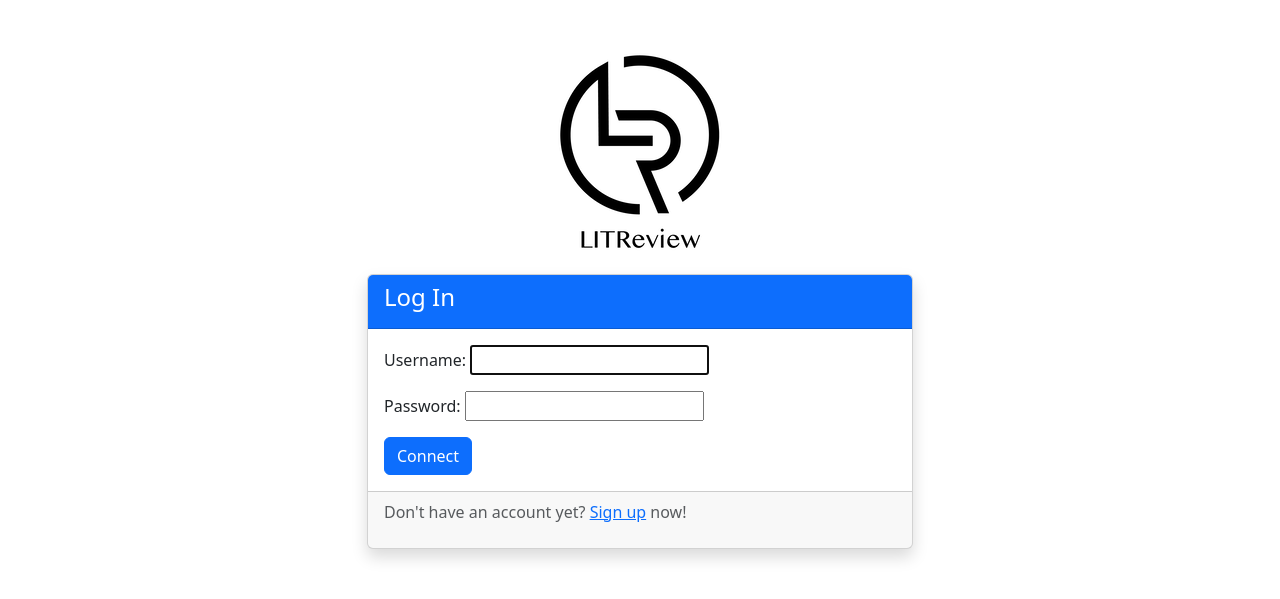
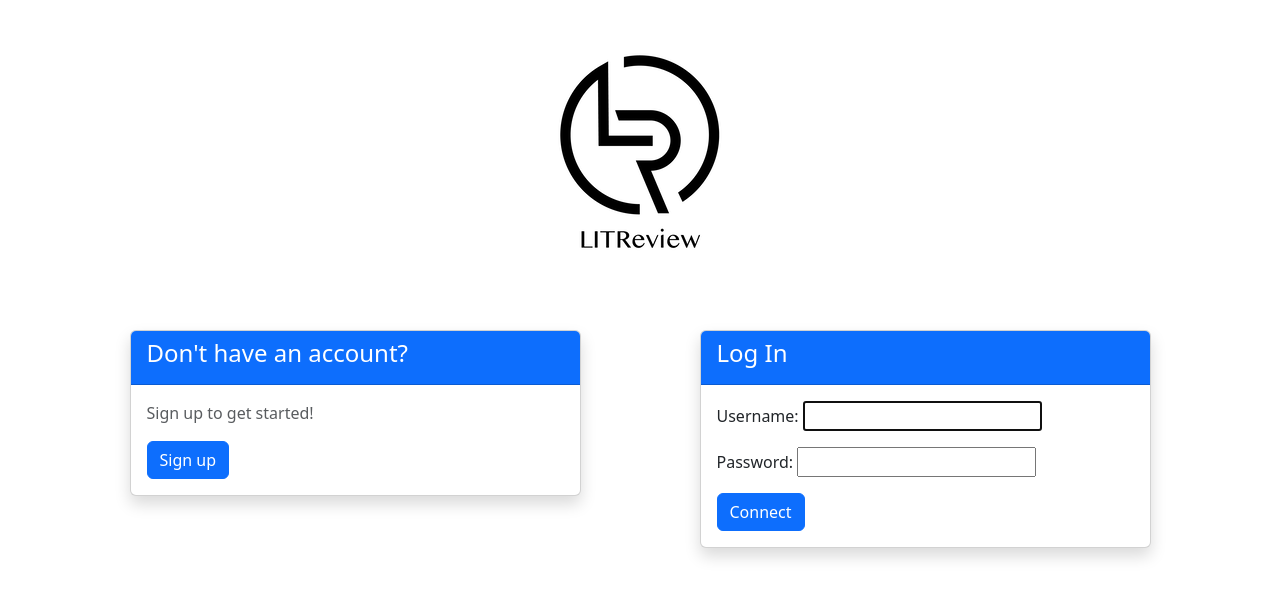
Before and after one commit to GrolschSec/LITReview, a Django app: page / in a window 1280 px wide. Shown: the top 599 px of the page. Run offline with Django 4.2, Linux system fonts and the light colour scheme; some libraries are stand-ins or nearby versions.

Commit message:
modifying login template to fit the wireframes requirements

```diff
--- a/authentication/templates/authentication/login.html
+++ b/authentication/templates/authentication/login.html
@@ -9,8 +9,25 @@
 {% block content %}
 <div class="container">
   <div class="row justify-content-center mt-5">
-    <div class="col-md-6">
-      <img src="{% static 'images/logo.png' %}" class="img-fluid mx-auto d-block mb-3" alt="Your Logo"> {# Move the logo here, outside the card #}
+    <div class="col-12 text-center mb-4">
+      <img src="{% static 'images/logo.png' %}" class="img-fluid" alt="Litreview logo">
+    </div>
+  </div>
+  <div class="row justify-content-around mt-5">
+    <!-- Sign Up block -->
+    <div class="col-md-5">
+      <div class="card shadow">
+        <div class="card-header bg-primary text-white">
+          <h4 class="card-title">Don't have an account?</h4>
+        </div>
+        <div class="card-body">
+          <p class="text-muted">Sign up to get started!</p>
+          <a href="{% url 'signup' %}" class="btn btn-primary">Sign up</a>
+        </div>
+      </div>
+    </div>
+    <!-- Log In block -->
+    <div class="col-md-5">
       <div class="card shadow">
         <div class="card-header bg-primary text-white">
           <h4 class="card-title">Log In</h4>
@@ -29,9 +46,6 @@
             <button type="submit" class="btn btn-primary">Connect</button>
           </form>
         </div>
-        <div class="card-footer">
-          <p class="text-muted">Don't have an account yet? <a href="{% url 'signup' %}">Sign up</a> now!</p>
-        </div>
       </div>
     </div>
   </div>
```
